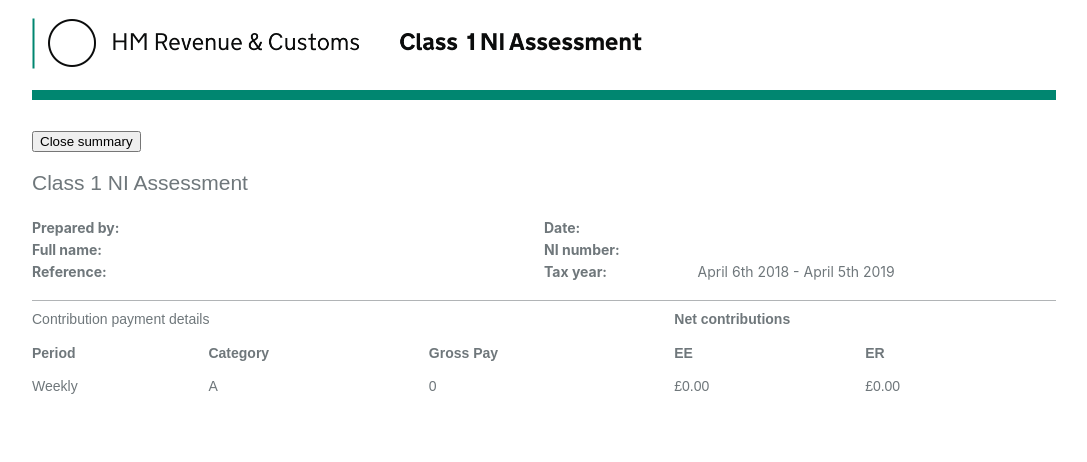
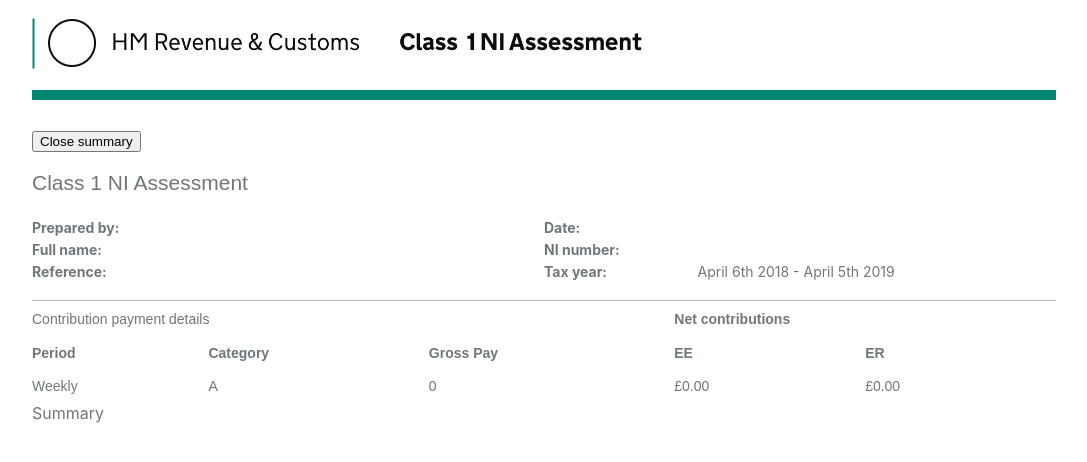
Before and after one commit to hmrc/calculate-ni-frontend, a React (Create React App) app in the folder react/: page / in a window 1280 px wide. Both pictures are taken after a click on the button "Save and print". Shown: the top 462 px of the page, without its empty margins (96-1183 px from the left). Built offline with nearby package versions, Linux system fonts and the light colour scheme.

Commit message:
WIP Save & Print

```diff
--- a/react/src/components/ContributionsTable.tsx
+++ b/react/src/components/ContributionsTable.tsx
@@ -28,13 +28,9 @@ function ContributionsTable(props: CT) {
             Map over the bands, convert the name to the correct band name uppercased
           */}
 
-          {/* {props.niData.map(r => Object.keys(r).map(k =>
-            <th key={r[k]}></th>
-          ))} */}
-            {/* return (
-              <th>props.niData[k]</th>
-            )
-          })} */}
+          {props.niData.map(r => Object.keys(r).map(k =>
+            <th key={k}>{k}</th>
+          ))}
 
 
           {/* <th>LEL</th>
@@ -87,17 +83,9 @@ function ContributionsTable(props: CT) {
               <div>{r.gross}</div>
               }
             </td>
-
-            {/*
-            INJECT DYNAMIC COLUMNS
-
-            Map over the bands, output the formatted value
-            */}
-            {/* {props.niData.map((k, i) => {
-              return (
-                <td>props.niData[k][0]</td>
-              )
-            })} */}
+            {props.niData.map(r => Object.keys(r).map(k =>
+              <td key={`${k}-val`}>{numeral(r[k][0]).format('$0,0.00')}</td>
+            ))}
 
             <td>{numeral(r.ee).format('$0,0.00')}</td>
             <td>{numeral(r.er).format('$0,0.00')}</td>
--- a/react/src/components/SavePrint.tsx
+++ b/react/src/components/SavePrint.tsx
@@ -1,4 +1,7 @@
 import React from 'react'
+
+// components
+import SavePrintSummary from './SavePrintSummary'
 
 // helpers
 import SummaryListRow from './helpers/SummaryListRow'
@@ -61,6 +64,10 @@ function SavePrint(props: SavePrintProps) {
           niData={props.niData}
         />
 
+        <SavePrintSummary
+
+        />
+
       </div>
     </div>
   )
--- /dev/null
+++ b/react/src/components/SavePrintSummary.tsx
@@ -0,0 +1,9 @@
+import React from 'react'
+
+function SavePrintSummary() {
+  return (
+    <div>Summary</div>
+  )
+}
+
+export default SavePrintSummary
```
